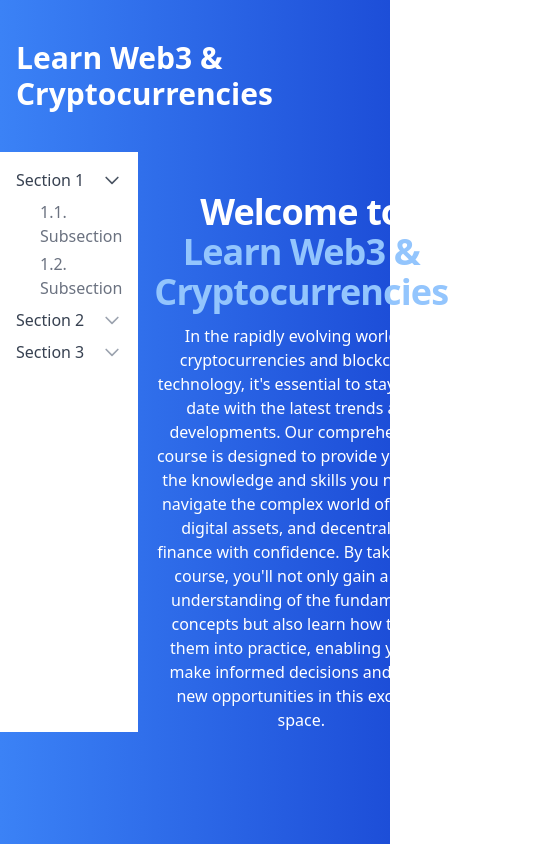
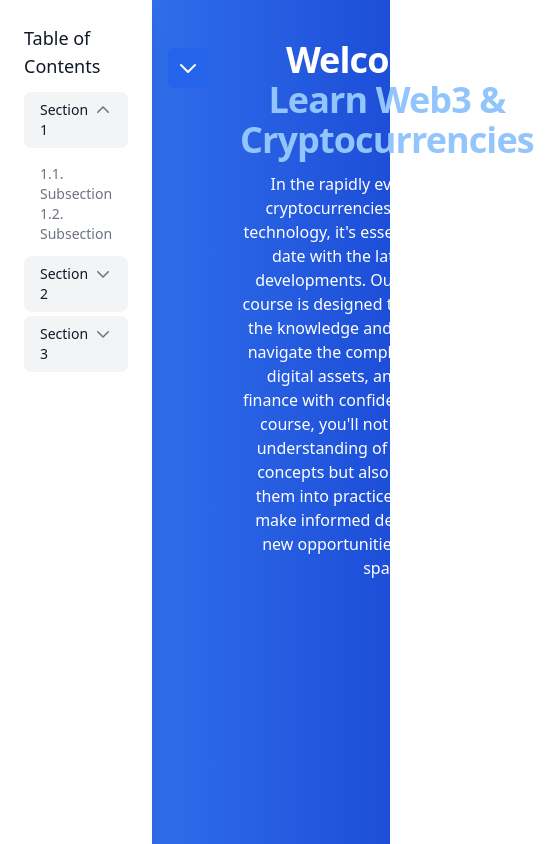
Before and after one commit to 0x7d0/wplmsweb3, a Next.js app: page / in a window 390 px wide. Both pictures are taken after a click on the button "Section 1". Shown: the whole page, 550 px wide, since content can reach past the window. Built offline with nearby package versions, Linux system fonts and the light colour scheme.

Commit message:
tried to fix the header styling

```diff
--- a/pages/index.js
+++ b/pages/index.js
@@ -1,4 +1,5 @@
 import Head from 'next/head';
+import { useState } from 'react';
 import { Disclosure } from '@headlessui/react';
 import { ChevronDownIcon } from '@heroicons/react/outline';
 
@@ -13,6 +14,8 @@ const navigation = [
 ];
 
 function HomePage() {
+  const [isOpen, setIsOpen] = useState(false);
+
   return (
     <div>
       <Head>
@@ -20,53 +23,69 @@ function HomePage() {
         <link rel="icon" href="/favicon.ico" />
       </Head>
 
-      <div className="min-h-screen bg-gradient-to-r from-blue-500 to-blue-700">
-        <header className="py-10 px-4 sm:px-6 lg:px-8">
-          <h1 className="text-3xl font-semibold text-white">Learn Web3 & Cryptocurrencies</h1>
-        </header>
-
-        <div className="flex">
-          <aside className="w-64 bg-white p-4">
-            <nav className="space-y-2">
+      <div className="min-h-screen bg-gradient-to-r from-blue-500 to-blue-700 flex">
+        <div className="w-60 p-6 bg-white shadow-xl">
+          <h2 className="text-lg font-medium text-gray-900 mb-3">Table of Contents</h2>
+          <nav>
+            <ul className="space-y-1">
               {navigation.map((item) => (
-                <Disclosure key={item.name}>
+                <li key={item.name}>
+                  <Disclosure>
                     {({ open }) => (
                       <>
-                      <Disclosure.Button className="w-full flex items-center justify-between">
-                        <a
-                          href={item.href}
-                          className={classNames(
-                            item.current ? 'text-blue-700' : 'text-gray-700 hover:text-gray-900',
-                            'block text-base font-medium'
-                          )}
-                          aria-current={item.current ? 'page' : undefined}
-                        >
-                          {item.name}
-                        </a>
+                        <Disclosure.Button className="flex justify-between w-full px-4 py-2 text-sm font-medium text-left text-gray-900 bg-gray-100 rounded-lg hover:bg-gray-200 focus:outline-none focus-visible:ring focus-visible:ring-purple-500 focus-visible:ring-opacity-50">
+                          <span>{item.name}</span>
                           <ChevronDownIcon
-                          className={classNames(open ? 'text-gray-600' : 'text-gray-400', 'ml-2 h-5 w-5')}
-                          aria-hidden="true"
+                            className={classNames(open ? '-rotate-180' : 'rotate-0', 'w-5 h-5 text-gray-500')}
                           />
                         </Disclosure.Button>
-                      <Disclosure.Panel className="space-y-1">
+                        <Disclosure.Panel className="px-4 pt-4 pb-2 text-sm text-gray-500">
+                          <ul>
                             {item.children.map((child) => (
-                          <a
-                            key={child}
-                            href="#"
-                            className="block pl-6 text-base font-medium text-gray-500 hover:text-gray-900"
-                          >
-                            {child}
-                          </a>
+                              <li key={child}>
+                                <a href="#" className="block hover:text-gray-800">{child}</a>
+                              </li>
                             ))}
+                          </ul>
                         </Disclosure.Panel>
                       </>
                     )}
                   </Disclosure>
+                </li>
+              ))}
+            </ul>
+          </nav>
+        </div>
+
+        <div className="flex-1 py-10 px-4 sm:px-6 lg:px-8">
+          <div className="sm:hidden">
+            <div className="pt-2 pb-3">
+              <button
+                type="button"
+                className="bg-blue-600 rounded-md p-2 inline-flex items-center justify-center text-white hover:text-white hover:bg-blue-500 focus:outline-none focus:ring-2 focus:ring-inset focus:ring-white"
+                onClick={() => setIsOpen(!isOpen)}
+              >
+                <span className="sr-only">Open main menu</span>
+                <ChevronDownIcon className="h-6 w-6" aria-hidden="true" />
+              </button>
+            </div>
+          </div>
+
+          <div className="hidden sm:block">
+            <nav className="flex space-x-4">
+              {navigation.map((item) => (
+                <a
+                  key={item.name}
+                  href={item.href}
+                  className="text-gray-300 hover:bg-gray-700 hover:text-white px-3 py-2 rounded-md text-sm font-medium"
+                >
+                  {item.name}
+                </a>
               ))}
             </nav>
-          </aside>
-
-          <main className="flex-1 mt-10 mx-auto max-w-7xl px-4 sm:mt-12 sm:px-6 md:mt-16 lg:mt-20 lg:px-8 xl:mt-28">
+          </div>
+        </div>
+        <main className="mt-10 mx-auto max-w-7xl px-4 sm:mt-12 sm:px-6 md:mt-16 lg:mt-20 lg:px-8 xl:mt-28">
           <div className="text-center">
             <h2 className="text-4xl tracking-tight font-extrabold text-white sm:text-5xl md:text-6xl">
               <span className="block">Welcome to</span>
@@ -84,7 +103,6 @@ function HomePage() {
         </main>
       </div>
     </div>
-  </div>
   );
 }
 
```
Lines whose indentation alone changed are shown as unchanged.
